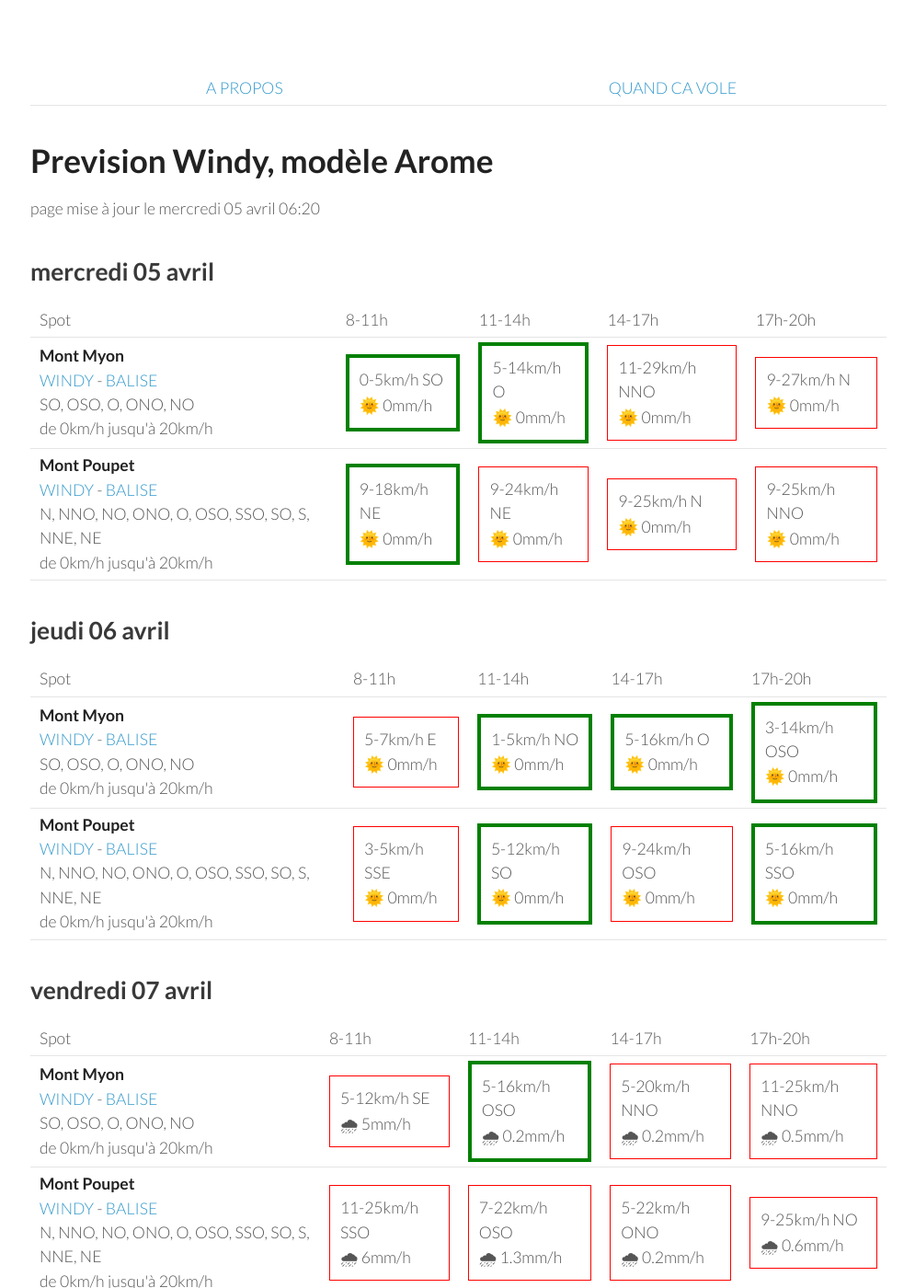
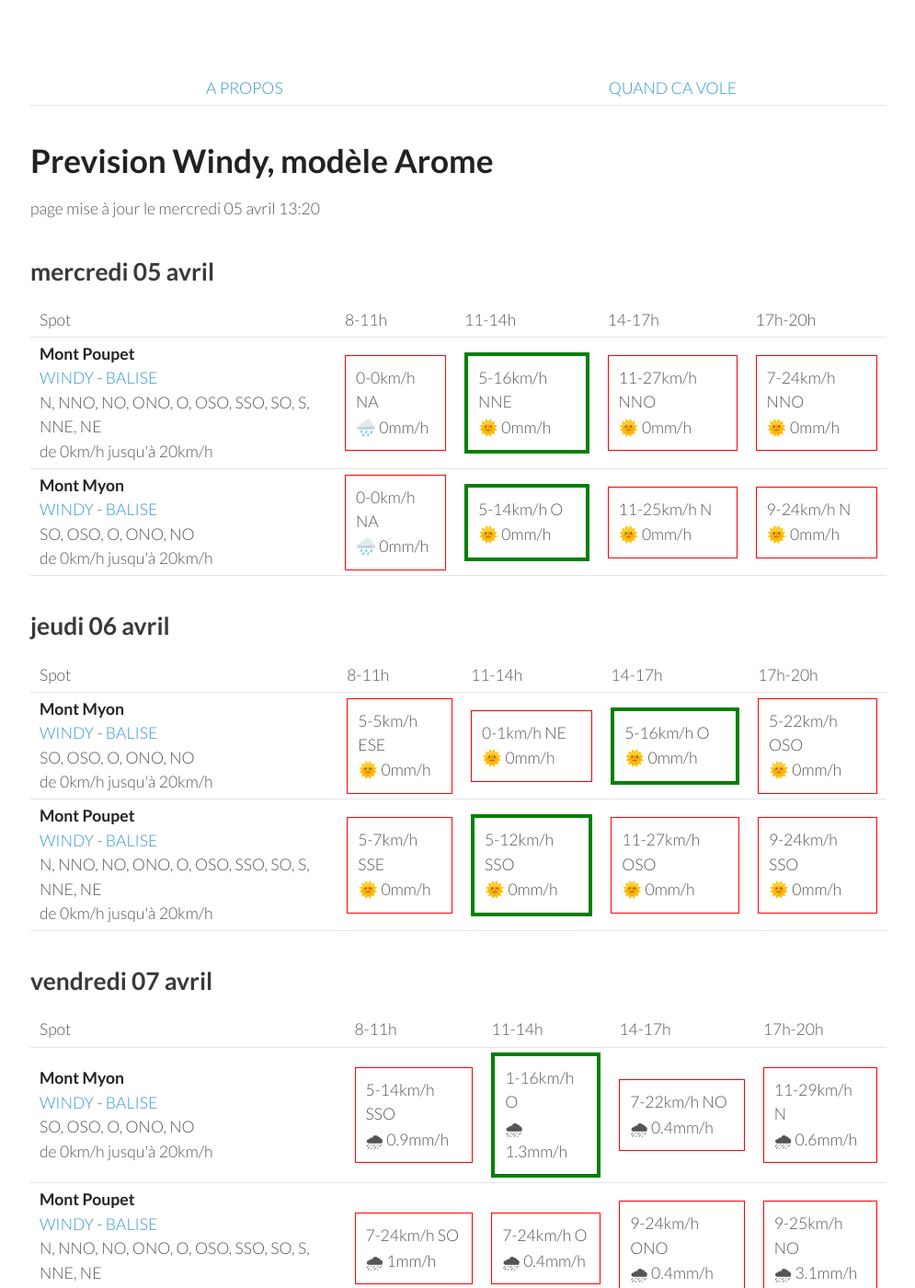
Before and after one commit to parapente-dans-le-nord/parapente-dans-le-nord.github.io, a Jekyll site: the page built from jura.markdown, in a window 1280 px wide and 1400 px high. Shown: the whole window at 92% size, without its empty margins (25-1020 px from the left). Built offline with Jekyll 4.4.1, drawn with Linux system fonts in a browser that asks for light colours; some of the changed text lies outside the part shown.

Commit message:
update index.markdown

```diff
--- a/jura.markdown
+++ b/jura.markdown
@@ -7,7 +7,7 @@ title:  "Tous les spots"
 {: .links}
 
 # Prevision Windy, modèle Arome
-page mise à jour le mercredi 05 avril 06:20
+page mise à jour le mercredi 05 avril 13:20
 
 ## mercredi 05 avril
 
@@ -22,23 +22,21 @@ page mise à jour le mercredi 05 avril 06:20
       <td>17h-20h</td>
     </tr>
 <tr>
-        <td><strong>Mont Myon</strong><br><a href="https://windy.com/46.331/5.397?45.898,5.394,8,m:eWoagj8">WINDY</a> - <span class=""><a href="http://www.balisemeteo.com/balise.php?idBalise=70">BALISE</a> </span><br> <span class="vent-favorable">SO, OSO, O, ONO, NO</span><br><span class="force-vent">de 0km/h jusqu'à 20km/h</span> </td>
+        <td><strong>Mont Poupet</strong><br><a href="https://windy.com/46.970/5.876?46.541,5.876,8">WINDY</a> - <span class=""><a href="http://www.balisemeteo.com/balise.php?idBalise=92">BALISE</a> </span><br> <span class="vent-favorable">N, NNO, NO, ONO, O, OSO, SSO, SO, S, NNE, NE</span><br><span class="force-vent">de 0km/h jusqu'à 20km/h</span> </td>
 
-            <td><div class="flyable"><p>0-5km/h SO</p><p>🌞 0mm/h</p></div></td>
-            <td><div class="flyable"><p>5-14km/h O</p><p>🌞 0mm/h</p></div></td>
-            <td><div class="not-flyable"><p>11-29km/h NNO</p><p>🌞 0mm/h</p></div></td>
-            <td><div class="not-flyable"><p>9-27km/h N</p><p>🌞 0mm/h</p></div></td>
-
+            <td><div class="not-flyable"><p>0-0km/h NA</p><p>🌧️ 0mm/h</p></div></td>
+            <td><div class="flyable"><p>5-16km/h NNE</p><p>🌞 0mm/h</p></div></td>
+            <td><div class="not-flyable"><p>11-27km/h NNO</p><p>🌞 0mm/h</p></div></td>
+            <td><div class="not-flyable"><p>7-24km/h NNO</p><p>🌞 0mm/h</p></div></td>
 
     </tr>
 <tr>
-        <td><strong>Mont Poupet</strong><br><a href="https://windy.com/46.970/5.876?46.541,5.876,8">WINDY</a> - <span class=""><a href="http://www.balisemeteo.com/balise.php?idBalise=92">BALISE</a> </span><br> <span class="vent-favorable">N, NNO, NO, ONO, O, OSO, SSO, SO, S, NNE, NE</span><br><span class="force-vent">de 0km/h jusqu'à 20km/h</span> </td>
+        <td><strong>Mont Myon</strong><br><a href="https://windy.com/46.331/5.397?45.898,5.394,8,m:eWoagj8">WINDY</a> - <span class=""><a href="http://www.balisemeteo.com/balise.php?idBalise=70">BALISE</a> </span><br> <span class="vent-favorable">SO, OSO, O, ONO, NO</span><br><span class="force-vent">de 0km/h jusqu'à 20km/h</span> </td>
 
-            <td><div class="flyable"><p>9-18km/h NE</p><p>🌞 0mm/h</p></div></td>
-            <td><div class="not-flyable"><p>9-24km/h NE</p><p>🌞 0mm/h</p></div></td>
-            <td><div class="not-flyable"><p>9-25km/h N</p><p>🌞 0mm/h</p></div></td>
-            <td><div class="not-flyable"><p>9-25km/h NNO</p><p>🌞 0mm/h</p></div></td>
-
+            <td><div class="not-flyable"><p>0-0km/h NA</p><p>🌧️ 0mm/h</p></div></td>
+            <td><div class="flyable"><p>5-14km/h O</p><p>🌞 0mm/h</p></div></td>
+            <td><div class="not-flyable"><p>11-25km/h N</p><p>🌞 0mm/h</p></div></td>
+            <td><div class="not-flyable"><p>9-24km/h N</p><p>🌞 0mm/h</p></div></td>
 
     </tr>
 
@@ -60,20 +58,20 @@ page mise à jour le mercredi 05 avril 06:20
 <tr>
         <td><strong>Mont Myon</strong><br><a href="https://windy.com/46.331/5.397?45.898,5.394,8,m:eWoagj8">WINDY</a> - <span class=""><a href="http://www.balisemeteo.com/balise.php?idBalise=70">BALISE</a> </span><br> <span class="vent-favorable">SO, OSO, O, ONO, NO</span><br><span class="force-vent">de 0km/h jusqu'à 20km/h</span> </td>
 
-            <td><div class="not-flyable"><p>5-7km/h E</p><p>🌞 0mm/h</p></div></td>
-            <td><div class="flyable"><p>1-5km/h NO</p><p>🌞 0mm/h</p></div></td>
+            <td><div class="not-flyable"><p>5-5km/h ESE</p><p>🌞 0mm/h</p></div></td>
+            <td><div class="not-flyable"><p>0-1km/h NE</p><p>🌞 0mm/h</p></div></td>
             <td><div class="flyable"><p>5-16km/h O</p><p>🌞 0mm/h</p></div></td>
-            <td><div class="flyable"><p>3-14km/h OSO</p><p>🌞 0mm/h</p></div></td>
+            <td><div class="not-flyable"><p>5-22km/h OSO</p><p>🌞 0mm/h</p></div></td>
 
 
     </tr>
 <tr>
         <td><strong>Mont Poupet</strong><br><a href="https://windy.com/46.970/5.876?46.541,5.876,8">WINDY</a> - <span class=""><a href="http://www.balisemeteo.com/balise.php?idBalise=92">BALISE</a> </span><br> <span class="vent-favorable">N, NNO, NO, ONO, O, OSO, SSO, SO, S, NNE, NE</span><br><span class="force-vent">de 0km/h jusqu'à 20km/h</span> </td>
 
-            <td><div class="not-flyable"><p>3-5km/h SSE</p><p>🌞 0mm/h</p></div></td>
-            <td><div class="flyable"><p>5-12km/h SO</p><p>🌞 0mm/h</p></div></td>
-            <td><div class="not-flyable"><p>9-24km/h OSO</p><p>🌞 0mm/h</p></div></td>
-            <td><div class="flyable"><p>5-16km/h SSO</p><p>🌞 0mm/h</p></div></td>
+            <td><div class="not-flyable"><p>5-7km/h SSE</p><p>🌞 0mm/h</p></div></td>
+            <td><div class="flyable"><p>5-12km/h SSO</p><p>🌞 0mm/h</p></div></td>
+            <td><div class="not-flyable"><p>11-27km/h OSO</p><p>🌞 0mm/h</p></div></td>
+            <td><div class="not-flyable"><p>9-24km/h SSO</p><p>🌞 0mm/h</p></div></td>
 
 
     </tr>
@@ -96,20 +94,20 @@ page mise à jour le mercredi 05 avril 06:20
 <tr>
         <td><strong>Mont Myon</strong><br><a href="https://windy.com/46.331/5.397?45.898,5.394,8,m:eWoagj8">WINDY</a> - <span class=""><a href="http://www.balisemeteo.com/balise.php?idBalise=70">BALISE</a> </span><br> <span class="vent-favorable">SO, OSO, O, ONO, NO</span><br><span class="force-vent">de 0km/h jusqu'à 20km/h</span> </td>
 
-            <td><div class="not-flyable"><p>5-12km/h SE</p><p>🌧 5mm/h</p></div></td>
-            <td><div class="flyable"><p>5-16km/h OSO</p><p>🌧 0.2mm/h</p></div></td>
-            <td><div class="not-flyable"><p>5-20km/h NNO</p><p>🌧 0.2mm/h</p></div></td>
-            <td><div class="not-flyable"><p>11-25km/h NNO</p><p>🌧 0.5mm/h</p></div></td>
+            <td><div class="not-flyable"><p>5-14km/h SSO</p><p>🌧 0.9mm/h</p></div></td>
+            <td><div class="flyable"><p>1-16km/h O</p><p>🌧 1.3mm/h</p></div></td>
+            <td><div class="not-flyable"><p>7-22km/h NO</p><p>🌧 0.4mm/h</p></div></td>
+            <td><div class="not-flyable"><p>11-29km/h N</p><p>🌧 0.6mm/h</p></div></td>
 
 
     </tr>
 <tr>
         <td><strong>Mont Poupet</strong><br><a href="https://windy.com/46.970/5.876?46.541,5.876,8">WINDY</a> - <span class=""><a href="http://www.balisemeteo.com/balise.php?idBalise=92">BALISE</a> </span><br> <span class="vent-favorable">N, NNO, NO, ONO, O, OSO, SSO, SO, S, NNE, NE</span><br><span class="force-vent">de 0km/h jusqu'à 20km/h</span> </td>
 
-            <td><div class="not-flyable"><p>11-25km/h SSO</p><p>🌧 6mm/h</p></div></td>
-            <td><div class="not-flyable"><p>7-22km/h OSO</p><p>🌧 1.3mm/h</p></div></td>
-            <td><div class="not-flyable"><p>5-22km/h ONO</p><p>🌧 0.2mm/h</p></div></td>
-            <td><div class="not-flyable"><p>9-25km/h NO</p><p>🌧 0.6mm/h</p></div></td>
+            <td><div class="not-flyable"><p>7-24km/h SO</p><p>🌧 1mm/h</p></div></td>
+            <td><div class="not-flyable"><p>7-24km/h O</p><p>🌧 0.4mm/h</p></div></td>
+            <td><div class="not-flyable"><p>9-24km/h ONO</p><p>🌧 0.4mm/h</p></div></td>
+            <td><div class="not-flyable"><p>9-25km/h NO</p><p>🌧 3.1mm/h</p></div></td>
 
 
     </tr>
@@ -132,9 +130,9 @@ page mise à jour le mercredi 05 avril 06:20
 <tr>
         <td><strong>Mont Poupet</strong><br><a href="https://windy.com/46.970/5.876?46.541,5.876,8">WINDY</a> - <span class=""><a href="http://www.balisemeteo.com/balise.php?idBalise=92">BALISE</a> </span><br> <span class="vent-favorable">N, NNO, NO, ONO, O, OSO, SSO, SO, S, NNE, NE</span><br><span class="force-vent">de 0km/h jusqu'à 20km/h</span> </td>
 
-            <td><div class="not-flyable"><p>9-18km/h ENE</p><p>🌞 0mm/h</p></div></td>
-            <td><div class="not-flyable"><p>14-31km/h NE</p><p>🌞 0mm/h</p></div></td>
-            <td><div class="not-flyable"><p>12-29km/h NNE</p><p>🌧 0.2mm/h</p></div></td>
+            <td><div class="not-flyable"><p>7-16km/h E</p><p>🌞 0mm/h</p></div></td>
+            <td><div class="not-flyable"><p>11-27km/h NNE</p><p>🌞 0mm/h</p></div></td>
+            <td><div class="not-flyable"><p>11-29km/h N</p><p>🌧 0.2mm/h</p></div></td>
             <td><div class="not-flyable"><p>12-29km/h N</p><p>🌞 0mm/h</p></div></td>
 
 
@@ -142,10 +140,10 @@ page mise à jour le mercredi 05 avril 06:20
 <tr>
         <td><strong>Mont Myon</strong><br><a href="https://windy.com/46.331/5.397?45.898,5.394,8,m:eWoagj8">WINDY</a> - <span class=""><a href="http://www.balisemeteo.com/balise.php?idBalise=70">BALISE</a> </span><br> <span class="vent-favorable">SO, OSO, O, ONO, NO</span><br><span class="force-vent">de 0km/h jusqu'à 20km/h</span> </td>
 
-            <td><div class="not-flyable"><p>9-18km/h NNE</p><p>🌞 0mm/h</p></div></td>
-            <td><div class="not-flyable"><p>11-27km/h NNO</p><p>🌞 0mm/h</p></div></td>
-            <td><div class="not-flyable"><p>16-37km/h N</p><p>🌞 0mm/h</p></div></td>
-            <td><div class="not-flyable"><p>14-38km/h N</p><p>🌞 0mm/h</p></div></td>
+            <td><div class="not-flyable"><p>5-14km/h NE</p><p>🌞 0mm/h</p></div></td>
+            <td><div class="not-flyable"><p>12-29km/h N</p><p>🌞 0mm/h</p></div></td>
+            <td><div class="not-flyable"><p>12-31km/h NNO</p><p>🌞 0mm/h</p></div></td>
+            <td><div class="not-flyable"><p>14-35km/h N</p><p>🌞 0mm/h</p></div></td>
 
 
     </tr>
@@ -168,20 +166,20 @@ page mise à jour le mercredi 05 avril 06:20
 <tr>
         <td><strong>Mont Poupet</strong><br><a href="https://windy.com/46.970/5.876?46.541,5.876,8">WINDY</a> - <span class=""><a href="http://www.balisemeteo.com/balise.php?idBalise=92">BALISE</a> </span><br> <span class="vent-favorable">N, NNO, NO, ONO, O, OSO, SSO, SO, S, NNE, NE</span><br><span class="force-vent">de 0km/h jusqu'à 20km/h</span> </td>
 
-            <td><div class="not-flyable"><p>9-18km/h E</p><p>🌞 0mm/h</p></div></td>
-            <td><div class="not-flyable"><p>12-29km/h NNE</p><p>🌞 0mm/h</p></div></td>
-            <td><div class="not-flyable"><p>16-37km/h NE</p><p>🌞 0mm/h</p></div></td>
-            <td><div class="not-flyable"><p>16-37km/h NNE</p><p>🌞 0mm/h</p></div></td>
+            <td><div class="not-flyable"><p>7-16km/h ESE</p><p>🌞 0mm/h</p></div></td>
+            <td><div class="flyable"><p>7-20km/h N</p><p>🌞 0mm/h</p></div></td>
+            <td><div class="not-flyable"><p>9-25km/h N</p><p>🌞 0mm/h</p></div></td>
+            <td><div class="not-flyable"><p>11-27km/h N</p><p>🌞 0mm/h</p></div></td>
 
 
     </tr>
 <tr>
         <td><strong>Mont Myon</strong><br><a href="https://windy.com/46.331/5.397?45.898,5.394,8,m:eWoagj8">WINDY</a> - <span class=""><a href="http://www.balisemeteo.com/balise.php?idBalise=70">BALISE</a> </span><br> <span class="vent-favorable">SO, OSO, O, ONO, NO</span><br><span class="force-vent">de 0km/h jusqu'à 20km/h</span> </td>
 
-            <td><div class="not-flyable"><p>5-14km/h NE</p><p>🌞 0mm/h</p></div></td>
-            <td><div class="not-flyable"><p>9-22km/h NNO</p><p>🌞 0mm/h</p></div></td>
-            <td><div class="not-flyable"><p>12-31km/h N</p><p>🌞 0mm/h</p></div></td>
-            <td><div class="not-flyable"><p>16-35km/h N</p><p>🌞 0mm/h</p></div></td>
+            <td><div class="not-flyable"><p>3-12km/h NE</p><p>🌞 0mm/h</p></div></td>
+            <td><div class="flyable"><p>5-18km/h NO</p><p>🌞 0mm/h</p></div></td>
+            <td><div class="not-flyable"><p>7-22km/h NNO</p><p>🌞 0mm/h</p></div></td>
+            <td><div class="not-flyable"><p>11-25km/h NNO</p><p>🌞 0mm/h</p></div></td>
 
 
     </tr>
@@ -189,3 +187,39 @@ page mise à jour le mercredi 05 avril 06:20
 </tbody>
 </table>
 {:/}
+## lundi 10 avril
+
+{::nomarkdown}
+<table>
+  <tbody>
+    <tr>
+      <td>Spot</td>
+      <td>8-11h</td>
+      <td>11-14h</td>
+      <td>14-17h</td>
+      <td>17h-20h</td>
+    </tr>
+<tr>
+        <td><strong>Mont Poupet</strong><br><a href="https://windy.com/46.970/5.876?46.541,5.876,8">WINDY</a> - <span class=""><a href="http://www.balisemeteo.com/balise.php?idBalise=92">BALISE</a> </span><br> <span class="vent-favorable">N, NNO, NO, ONO, O, OSO, SSO, SO, S, NNE, NE</span><br><span class="force-vent">de 0km/h jusqu'à 20km/h</span> </td>
+
+            <td><div class="not-flyable"><p>9-18km/h E</p><p>🌞 0mm/h</p></div></td>
+            <td><div class="not-flyable"><p>11-25km/h NNE</p><p>🌞 0mm/h</p></div></td>
+            <td><div class="not-flyable"><p>14-33km/h NNE</p><p>🌞 0mm/h</p></div></td>
+            <td><div class="not-flyable"><p>14-33km/h NNE</p><p>🌞 0mm/h</p></div></td>
+
+
+    </tr>
+<tr>
+        <td><strong>Mont Myon</strong><br><a href="https://windy.com/46.331/5.397?45.898,5.394,8,m:eWoagj8">WINDY</a> - <span class=""><a href="http://www.balisemeteo.com/balise.php?idBalise=70">BALISE</a> </span><br> <span class="vent-favorable">SO, OSO, O, ONO, NO</span><br><span class="force-vent">de 0km/h jusqu'à 20km/h</span> </td>
+
+            <td><div class="not-flyable"><p>5-12km/h NNE</p><p>🌞 0mm/h</p></div></td>
+            <td><div class="not-flyable"><p>7-22km/h NO</p><p>🌞 0mm/h</p></div></td>
+            <td><div class="not-flyable"><p>11-27km/h N</p><p>🌞 0mm/h</p></div></td>
+            <td><div class="not-flyable"><p>16-37km/h NNO</p><p>🌞 0mm/h</p></div></td>
+
+
+    </tr>
+
+</tbody>
+</table>
+{:/}
```
